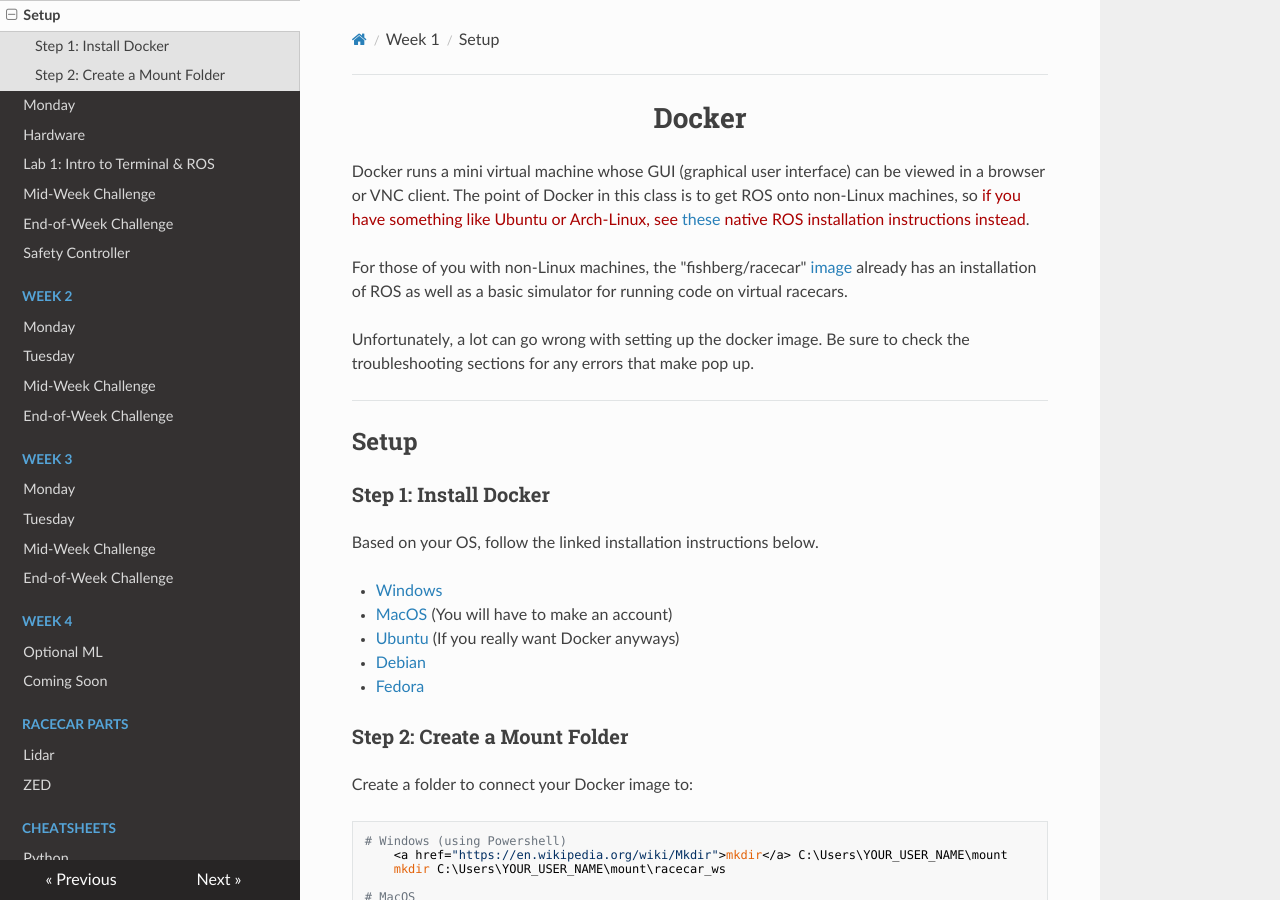
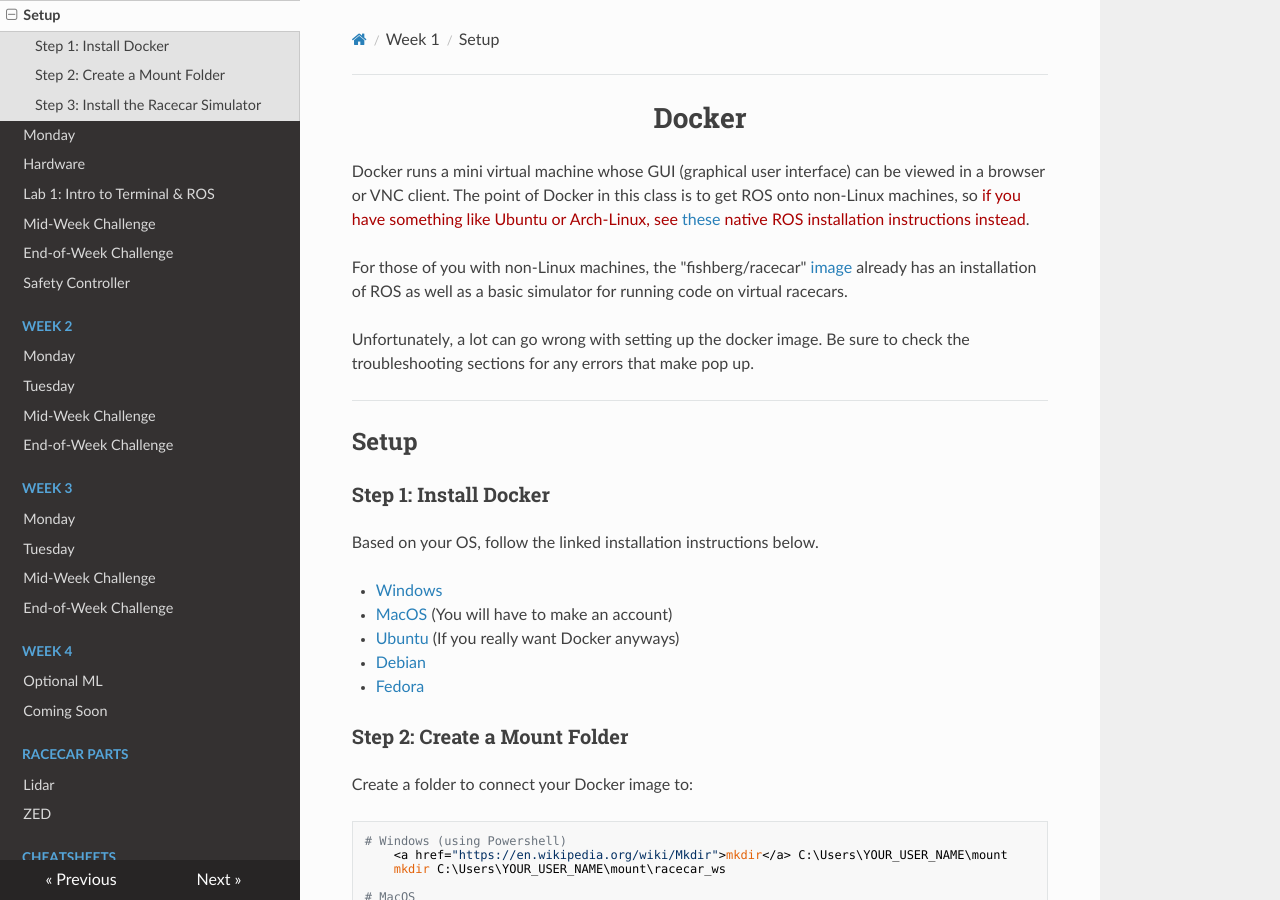
Before and after one commit to ChrisLindland/racecar-website, an MkDocs documentation site: the page built from docs/week1/01_monday/setup.md, in a window 1280 px wide and 900 px high. Built offline with MkDocs 1.6.1, drawn with Linux system fonts in a browser that asks for light colours; nearby versions of some CDN libraries.

Commit message:
update headers

````diff
--- a/docs/week1/01_monday/setup.md
+++ b/docs/week1/01_monday/setup.md
@@ -43,7 +43,7 @@
 </details>
 <br>
 
-<h3 id="step3">Step 3: Install the Racecar Simulator</h3>
+### Step 3: Install the Racecar Simulator
 Make a `src` folder in your `racecar_ws`:
 ```sh
 # Windows (using Powershell)
````
